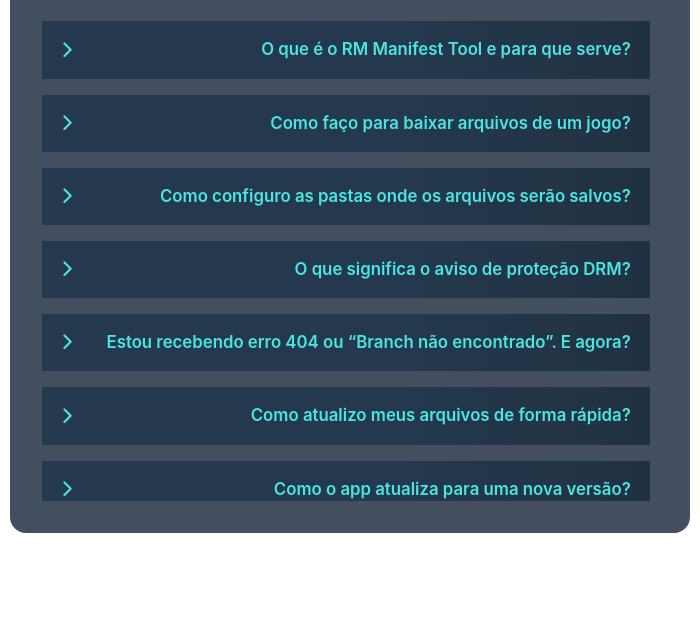
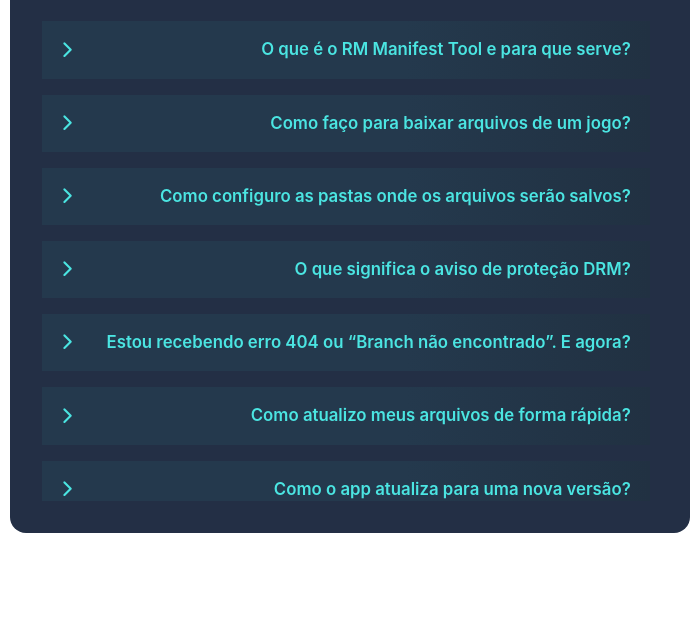
Before and after one commit to psycodeliccircus/rm-manifest-tool-beta, an Electron app: page faqs.html in a window 700 px wide. Shown: the part 181-800 px from the top of the page. Drawn offline with nearby package versions, Linux system fonts and the light colour scheme.

Commit message:
Update 1.2.0

```diff
--- a/faqs.html
+++ b/faqs.html
@@ -45,8 +45,8 @@
       max-width: 680px;
       max-height: 85vh;
       margin: 64px auto var(--spacing);
-      background: var(--clr-panel);
-      backdrop-filter: blur(10px);
+      background: #232f45;
+      backdrop-filter: blur(1px);
       border-radius: var(--radius);
       padding: 2rem;
       position: relative;
--- a/package.json
+++ b/package.json
@@ -1,6 +1,6 @@
 {
   "name": "rm-manifest-tool-beta",
-  "version": "1.1.9",
+  "version": "1.2.0",
   "description": "Ferramenta para manipulação de manifests Steam",
   "productName": "RM MANIFEST TOOL",
   "main": "main.js",
```
